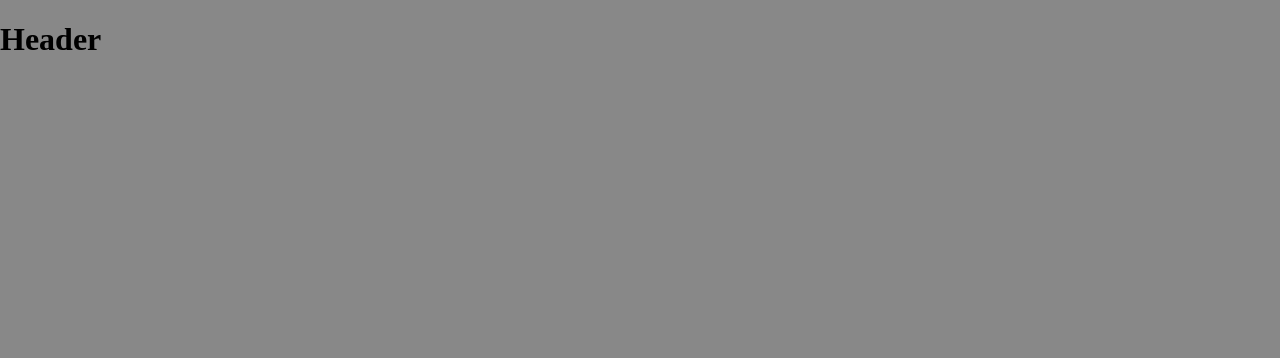
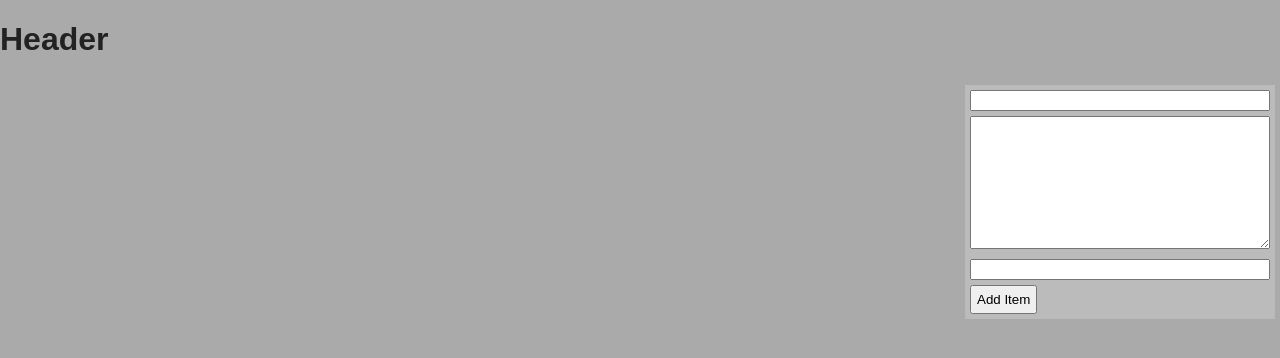
Before and after one commit to jamie-thompson-1024/TODO-React-App, a React (Create React App) app in the folder todo-app-react/: page / in a window 1280 px wide. Shown: the top 358 px of the page. Built offline with nearby package versions, Linux system fonts and the light colour scheme.

Commit message:
add item form

```diff
--- a/todo-app-react/src/Components/App.css
+++ b/todo-app-react/src/Components/App.css
@@ -9,6 +9,8 @@
   grid-template-columns: 100%;
   grid-template-rows: 5em 20em auto;
 
+  font-family: Arial, Helvetica, sans-serif;
+  color: var(--theme-foreground-text);
 }
 
 @media (min-width: 45em)
@@ -22,10 +24,10 @@
 
 .theme-light
 {
-  --theme-background-0: #888888;
-  --theme-background-1: #999999;
-  --theme-background-3: #aaaaaa;
+  --theme-background-0: #aaaaaa;
+  --theme-background-1: #bbbbbb;
+  --theme-background-3: #cccccc;
 
-  --theme-foreground-text: #333333;
+  --theme-foreground-text: #222222;
   --theme-foreground-border: #555555;
 }
--- a/todo-app-react/src/Components/ItemForm/ItemForm.css
+++ b/todo-app-react/src/Components/ItemForm/ItemForm.css
@@ -2,6 +2,84 @@
 {
     grid-row: 2 / 3;
     grid-column: 1 / 2;
+
+    display: flex;
+    flex-direction: column;
+
+    padding: 5px;
+
+    margin: 5px;
+
+    height: fit-content;
+
+    row-gap: 5px;
+
+    background-color: var(--theme-background-1);
+}
+
+.ItemForm-nameInput
+{
+    box-sizing: border-box;
+    width: 100%;
+}
+
+.ItemForm-descInput
+{
+    height: 10em;
+    box-sizing: border-box;
+    width: 100%;
+}
+
+.ItemForm-tags
+{
+    box-sizing: border-box;
+    width: 100%;
+
+    padding: 5px;
+
+    min-height: calc(1em + 5px);
+
+    display: flex;
+    flex-wrap: wrap;
+
+    row-gap: 3px;
+    column-gap: 3px;
+}
+
+.ItemForm-tag
+{
+    display: flex;
+
+    justify-content: space-between;
+    align-items: center;
+
+    column-gap: 10px;
+
+    width: fit-content;
+
+    border-radius: 999px;
+    padding: 3px 7px 3px 7px;
+
+    background-color: var(--theme-background-3);
+}
+
+.ItemForm-tag-del
+{
+    color: red;
+}
+
+.ItemForm-tagInput
+{
+    box-sizing: border-box;
+    width: 100%;
+}
+
+.ItemForm-submitInput
+{
+    width: fit-content;
+    padding: 5px;
+
+    resize: none;
 }
 
 @media (min-width: 45em)
@@ -12,3 +90,8 @@
         grid-column: 2 / 3;
     }
 }
+
+.ItemForm-display-none
+{
+    display: none;
+}
--- a/todo-app-react/src/Components/ItemForm/ItemForm.tsx
+++ b/todo-app-react/src/Components/ItemForm/ItemForm.tsx
@@ -1,10 +1,62 @@
+import { useEffect, useRef, useState } from 'react';
 import './ItemForm.css';
 
 function ItemForm()
 {
+    const nameRef = useRef<HTMLInputElement>(null);
+    const descRef = useRef<HTMLTextAreaElement>(null);
+    const tagsRef = useRef<HTMLInputElement>(null);
+
+    const [tags, setTags] = useState<string[]>([]);
+
+    function addTag()
+    {
+        if(tagsRef.current)
+        {
+            tags.push(tagsRef.current.value);
+            setTags(tags.map((e) => e));
+        }
+    }
+
+    function removeTag(index: number)
+    {
+        tags.splice(index, 1);
+        setTags(tags.map((e) => e));
+    }
+
+    useEffect(() => {
+        if(tagsRef.current)
+        {
+            tagsRef.current.onchange = () => { addTag(); }
+        }
+    // eslint-disable-next-line
+    }, [tags]);
+
     return (
         <div className="ItemForm">
-
+            <input className="ItemForm-nameInput" ref={nameRef} type="text"></input>
+            <textarea className="ItemForm-descInput" ref={descRef}></textarea>
+            <div className={ "ItemForm-tags" + (tags.length > 0) ? "" : "ItemForm-display-none" }>
+                {
+                    tags.map((tag, i) => {
+                        return (
+                            <div className="ItemForm-tag" key={i}>
+                                { tag }
+                                <div
+                                    className="ItemForm-tag-del"
+                                    onClick={() => {
+                                        removeTag(i);
+                                    }}>x</div>
+                            </div>
+                        );
+                    })
+                }
+            </div>
+            <input
+                className="ItemForm-tagInput"
+                ref={tagsRef}
+                type="text"></input>
+            <button className="ItemForm-submitInput"> Add Item </button>
         </div>
     )
 }
```
